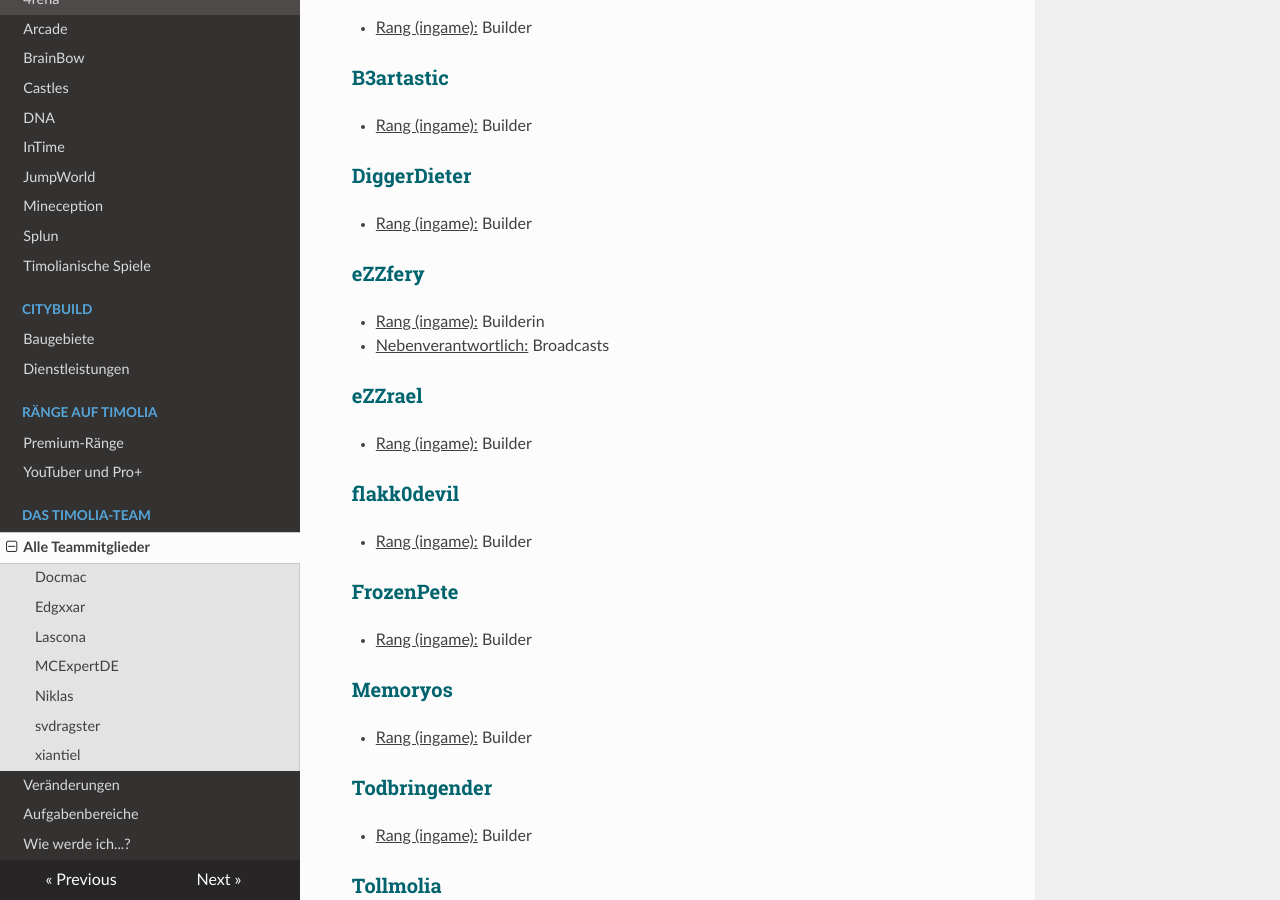
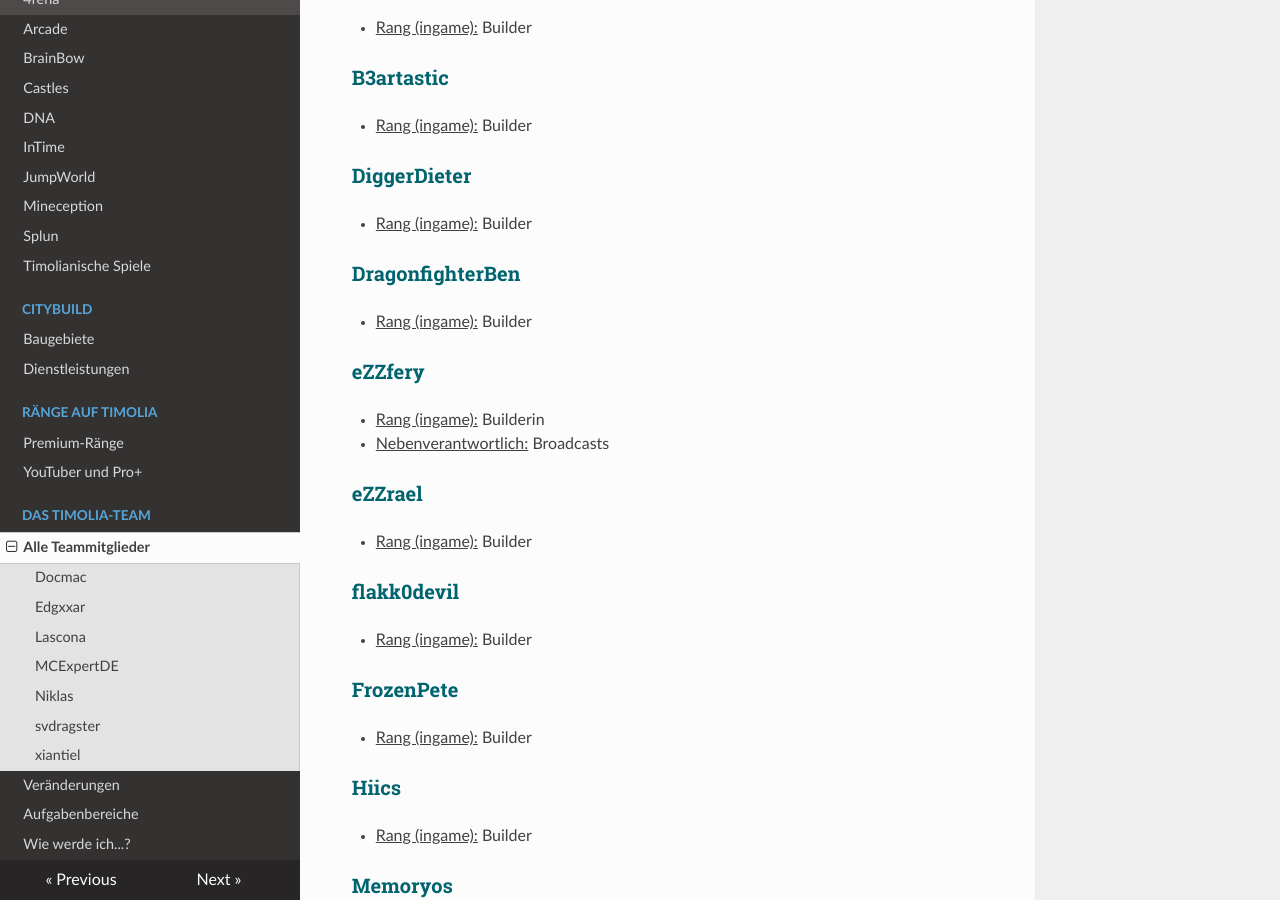
Before and after one commit to TimoliaDE/HowTo, an MkDocs documentation site: the page built from docs/team/members.md, in a window 1280 px wide and 900 px high, scrolled down 6793 px. Built offline with MkDocs 1.6.1, drawn with Linux system fonts in a browser that asks for light colours; nearby versions of some CDN libraries; old or Windows-style settings are respelled for this version of MkDocs.

Commit message:
Update members.md

```diff
--- a/docs/team/members.md
+++ b/docs/team/members.md
@@ -217,6 +217,9 @@ Sie sind für die Arenen und Maps des Timolia-Netzwerkes verantwortlich und entw
 ### <strong><span style="color:#00646F">DiggerDieter</span></strong>
 - <u>Rang (ingame):</u> Builder
 
+### <strong><span style="color:#00646F">DragonfighterBen</span></strong>
+- <u>Rang (ingame):</u> Builder
+
 ### <strong><span style="color:#00646F">eZZfery</span></strong>
 - <u>Rang (ingame):</u> Builderin
 - <u>Nebenverantwortlich:</u> Broadcasts
@@ -228,6 +231,9 @@ Sie sind für die Arenen und Maps des Timolia-Netzwerkes verantwortlich und entw
 - <u>Rang (ingame):</u> Builder
 
 ### <strong><span style="color:#00646F">FrozenPete</span></strong>
+- <u>Rang (ingame):</u> Builder
+
+### <strong><span style="color:#00646F">Hiics</span></strong>
 - <u>Rang (ingame):</u> Builder
 
 ### <strong><span style="color:#00646F">Memoryos</span></strong>
```
